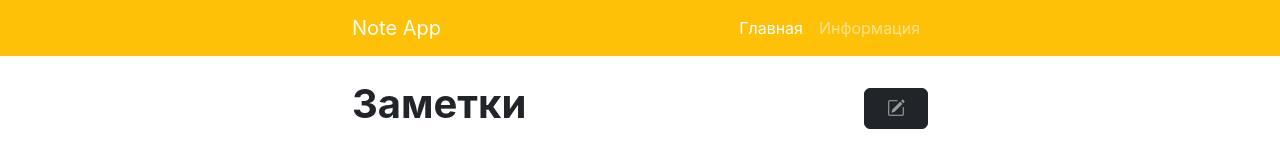
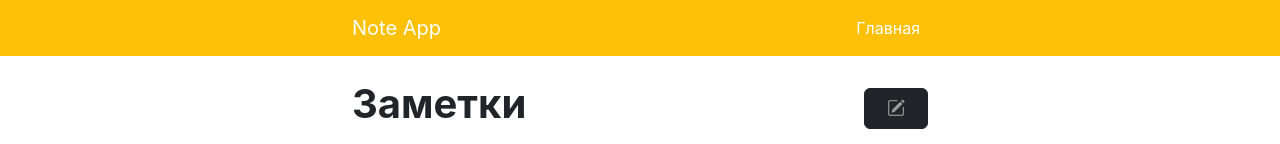
Before and after one commit to yafox3/react-notes, a React (Create React App) app: page / in a window 1280 px wide. Shown: the top 144 px of the page. Built offline with nearby package versions, Linux system fonts and the light colour scheme.

Commit message:
removed empty page

```diff
--- a/src/components/Navbar.jsx
+++ b/src/components/Navbar.jsx
@@ -12,9 +12,6 @@
 					<li className="nav-item">
 						<NavLink className="nav-link" to='/'>Главная</NavLink>
 					</li>
-					<li className="nav-item">
-						<NavLink className="nav-link" to='/about'>Информация</NavLink>
-					</li>
 				</ul>
 			</div>
 		</nav>
```
